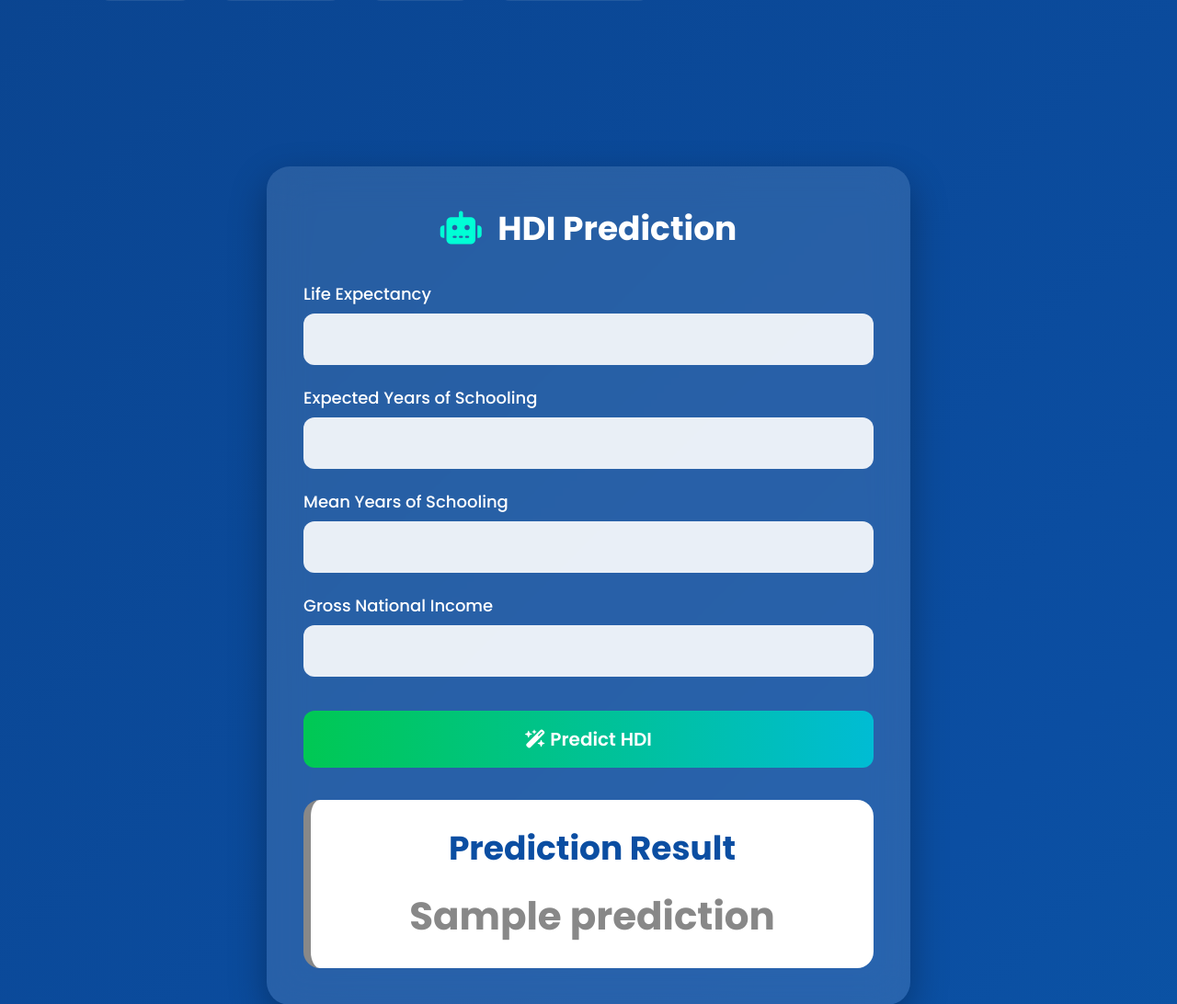
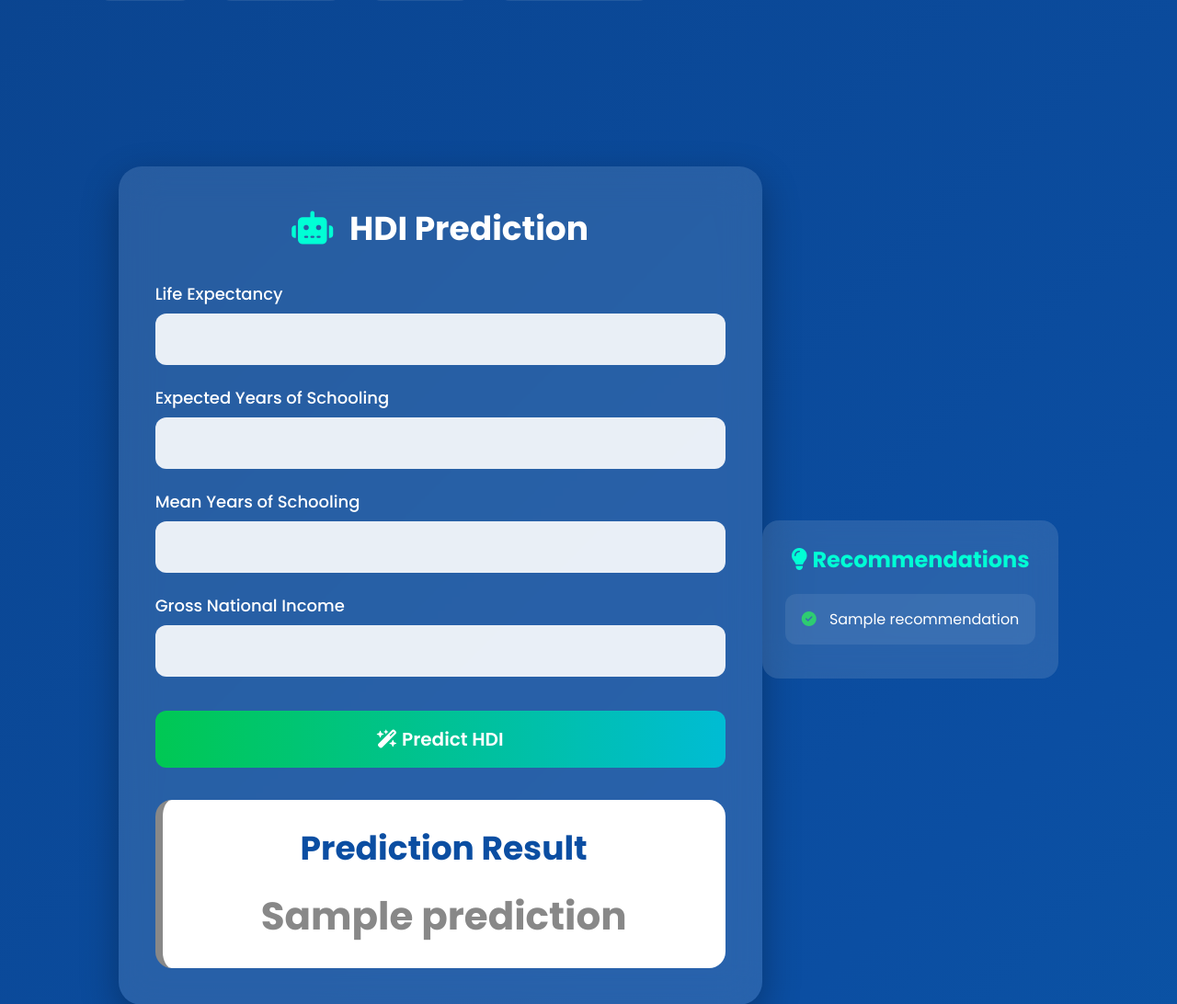
Before and after one commit to 4240udaykumar/HDI-Predictor, a Flask app: template templates/index.html in a window 1280 px wide. Shown: the part 925-2017 px from the top of the page at 92% size. Run offline with Flask 3, Linux system fonts and the light colour scheme; the template is opened without the code that fills it: most values are stand-ins (such as "Sample title", 1, 10 or a date in 2020); parts of the project's set-up code (start-up, migrations or seed data) failed here and were passed over; some libraries are stand-ins or nearby versions.

Commit message:
Added HDI recommendations feature

```diff
--- a/app.py
+++ b/app.py
@@ -1,5 +1,5 @@
 # ==========================================
-# HDI PREDICTOR - FLASK WEB APPLICATION
+# HDI PREDICTOR - FLASK APP
 # ==========================================
 
 from flask import Flask, render_template, request
@@ -14,47 +14,29 @@
 app = Flask(__name__)
 
 # ==========================================
-# PROJECT DIRECTORY
-# ==========================================
-
-BASE_DIR = os.path.dirname(os.path.abspath(__file__))
-
-# ==========================================
-# MODEL FILE PATHS
-# ==========================================
-
-MODEL_PATH = os.path.join(BASE_DIR, "hdi_model.pkl")
-SCALER_PATH = os.path.join(BASE_DIR, "scaler.pkl")
-ENCODER_PATH = os.path.join(BASE_DIR, "label_encoder.pkl")
-
-# ==========================================
-# CHECK REQUIRED FILES
+# CHECK MODEL FILES
 # ==========================================
 
 required_files = [
-    MODEL_PATH,
-    SCALER_PATH,
-    ENCODER_PATH
+    "hdi_model.pkl",
+    "scaler.pkl",
+    "label_encoder.pkl"
 ]
 
 for file in required_files:
-
     if not os.path.exists(file):
-
         raise FileNotFoundError(
-            f"\nRequired file not found:\n{file}\n\n"
-            "Please run the training script (Phase 6) to generate the model files."
+            f"'{file}' not found.\n"
+            "Please run Phase 6 to generate the model files."
         )
 
 # ==========================================
-# LOAD MODEL FILES
+# LOAD MODEL
 # ==========================================
 
-print("Loading Model...")
-
-model = joblib.load(MODEL_PATH)
-scaler = joblib.load(SCALER_PATH)
-label_encoder = joblib.load(ENCODER_PATH)
+model = joblib.load("hdi_model.pkl")
+scaler = joblib.load("scaler.pkl")
+label_encoder = joblib.load("label_encoder.pkl")
 
 print("✅ Model Loaded Successfully!")
 
@@ -64,9 +46,7 @@
 
 @app.route("/")
 def home():
-
     return render_template("index.html")
-
 
 # ==========================================
 # PREDICTION
@@ -77,46 +57,25 @@
 
     try:
 
-        # -----------------------------
-        # Read User Inputs
-        # -----------------------------
-
+        # Get Input Values
         life = float(request.form["life"])
         expected = float(request.form["expected"])
         mean = float(request.form["mean"])
         gni = float(request.form["gni"])
 
-        # -----------------------------
-        # Create Input Array
-        # -----------------------------
+        # Feature Array
+        features = np.array([[life, expected, mean, gni]])
 
-        sample = np.array([
-            [
-                life,
-                expected,
-                mean,
-                gni
-            ]
-        ])
+        # Scale
+        features = scaler.transform(features)
 
-        # -----------------------------
-        # Scale Features
-        # -----------------------------
+        # Predict
+        prediction = model.predict(features)
 
-        sample = scaler.transform(sample)
+        # Decode Prediction
+        result = label_encoder.inverse_transform(prediction)[0].strip()
 
-        # -----------------------------
-        # Predict
-        # -----------------------------
-
-        prediction = model.predict(sample)
-
-        result = label_encoder.inverse_transform(prediction)[0]
-
-        # -----------------------------
-        # Prediction Colors
-        # -----------------------------
-
+        # Colors
         colors = {
             "Very High": "#2ecc71",
             "High": "#3498db",
@@ -126,37 +85,67 @@
 
         color = colors.get(result, "#3498db")
 
-        # -----------------------------
-        # Return Result
-        # -----------------------------
+        # Recommendations
+        recommendations = {
+
+            "Very High": [
+                "Maintain high-quality healthcare services.",
+                "Continue investing in higher education and research.",
+                "Promote sustainable economic growth.",
+                "Strengthen digital infrastructure."
+            ],
+
+            "High": [
+                "Improve healthcare infrastructure.",
+                "Increase access to higher education.",
+                "Create more employment opportunities.",
+                "Reduce regional inequalities."
+            ],
+
+            "Medium": [
+                "Increase literacy and school enrollment.",
+                "Improve healthcare accessibility.",
+                "Invest in infrastructure development.",
+                "Support skill development programs."
+            ],
+
+            "Low": [
+                "Improve basic healthcare facilities.",
+                "Increase school enrollment.",
+                "Reduce poverty through employment.",
+                "Improve sanitation and clean drinking water."
+            ]
+
+        }
+
+        print("Prediction:", result)
+        print("Recommendations:", recommendations.get(result))
 
         return render_template(
             "index.html",
             prediction=result,
-            color=color
-        )
-
-    except ValueError:
-
-        return render_template(
-            "index.html",
-            prediction="Please enter valid numeric values.",
-            color="#e74c3c"
+            color=color,
+            recommendations=recommendations.get(result, [])
         )
 
     except Exception as e:
 
+        print(e)
+
         return render_template(
             "index.html",
             prediction=f"Error: {str(e)}",
-            color="#e74c3c"
+            color="#e74c3c",
+            recommendations=[]
         )
 
-
 # ==========================================
-# RUN APPLICATION
+# RUN APP
 # ==========================================
 
 if __name__ == "__main__":
-
-    app.run(debug=True)
+    app.run(
+        debug=True,
+        host="127.0.0.1",
+        port=5000
+    )
--- a/static/css/style.css
+++ b/static/css/style.css
@@ -1336,3 +1336,64 @@
 }
 
 }
+/* ==========================================
+   RECOMMENDATION CARD
+========================================== */
+
+.recommendation-card{
+
+    margin-top:30px;
+
+    background:rgba(255,255,255,.12);
+
+    backdrop-filter:blur(20px);
+
+    border-radius:18px;
+
+    padding:25px;
+
+    animation:fadeIn .6s ease;
+
+}
+
+.recommendation-card h2{
+
+    text-align:center;
+
+    margin-bottom:20px;
+
+    color:#00ffd5;
+
+}
+
+.recommendation-card ul{
+
+    list-style:none;
+
+    padding:0;
+
+}
+
+.recommendation-card li{
+
+    background:rgba(255,255,255,.08);
+
+    padding:14px 18px;
+
+    margin-bottom:12px;
+
+    border-radius:12px;
+
+    line-height:1.7;
+
+    font-size:16px;
+
+}
+
+.recommendation-card li i{
+
+    color:#2ecc71;
+
+    margin-right:10px;
+
+}
--- a/templates/index.html
+++ b/templates/index.html
@@ -254,8 +254,32 @@
 </div>
 
 {% endif %}
+</div>
+{% if recommendations %}
+
+<div class="recommendation-card">
+
+    <h2>
+        <i class="fa-solid fa-lightbulb"></i>
+        Recommendations
+    </h2>
+
+    <ul>
+
+        {% for recommendation in recommendations %}
+
+        <li>
+            <i class="fa-solid fa-circle-check"></i>
+            {{ recommendation }}
+        </li>
+
+        {% endfor %}
+
+    </ul>
 
 </div>
+
+{% endif %}
 
 </section>
 <!--================ ABOUT SECTION ================-->
```
Also changed, not shown: requirements.txt (line endings or trailing spaces), 1 other file.
